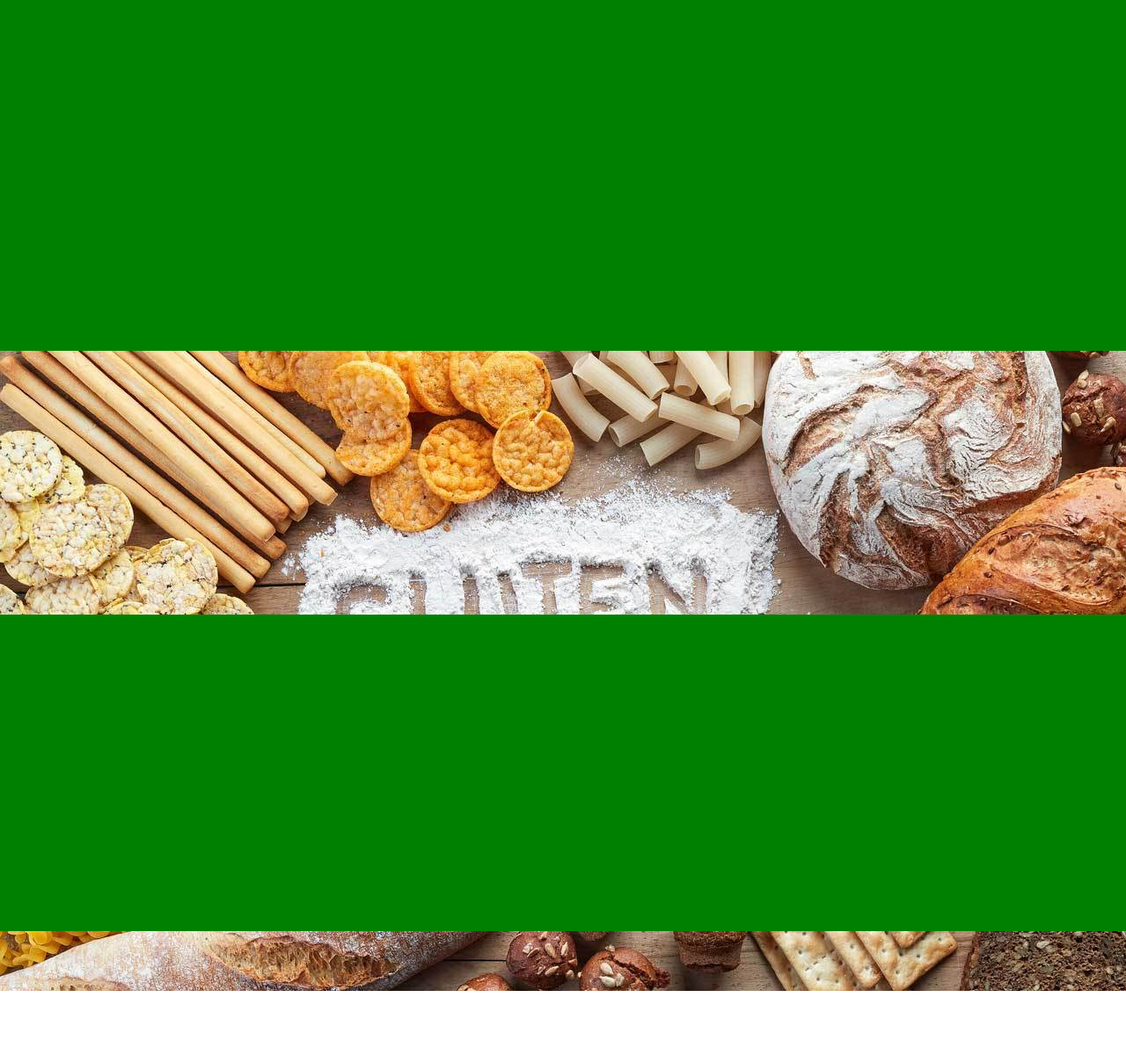
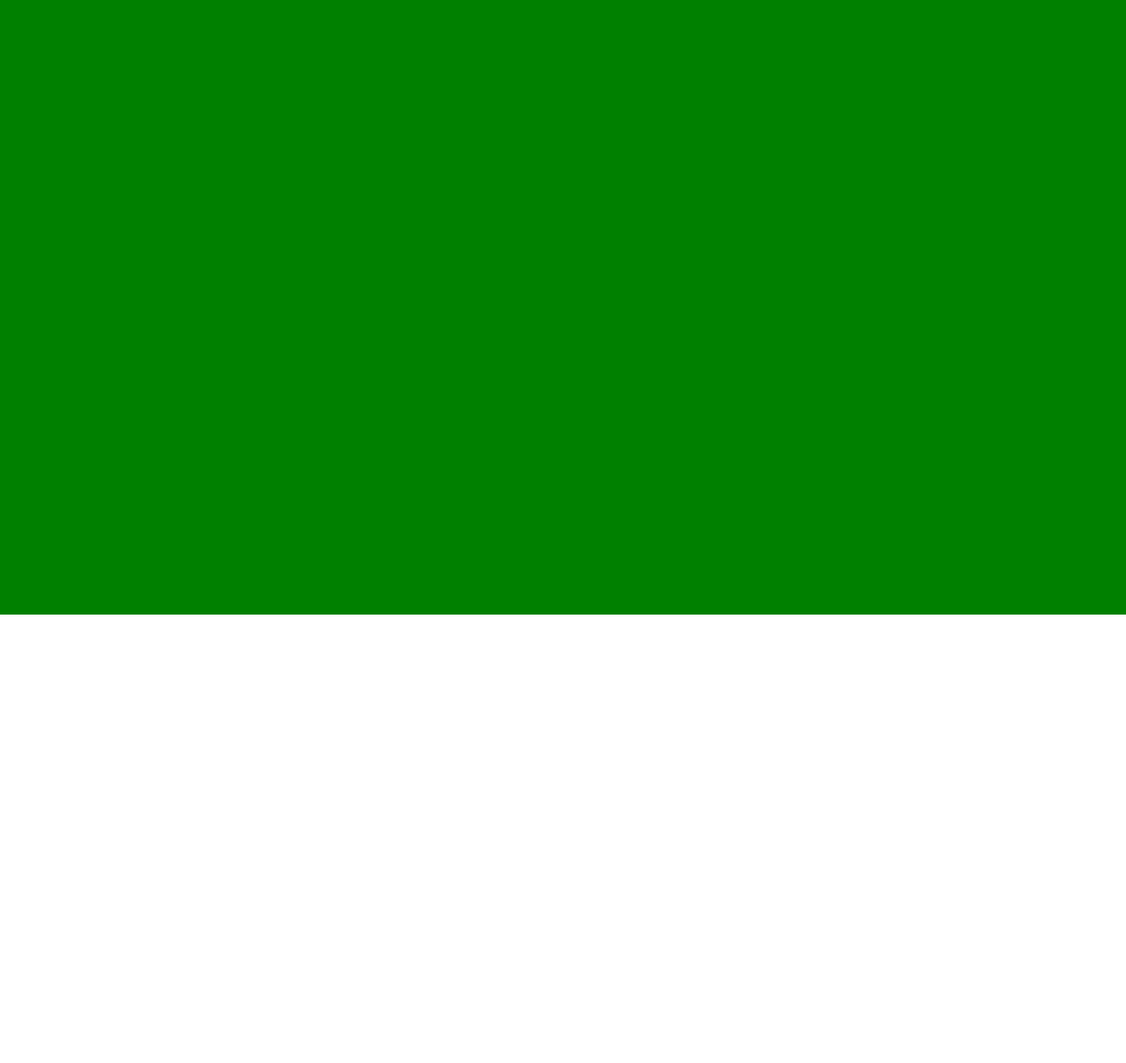
Before and after one commit to lucaslds94/RestOurRanch, a Django app: page / in a window 1280 px wide; the page is wider, and only the part inside the window is pictured. Shown: the part 51-1260 px from the top of that part at 88% size. Run offline with Django 3.2, Linux system fonts and the light colour scheme.

Commit message:
melhorar section 3 (foi comentado)

```diff
--- a/website/templates/home.html
+++ b/website/templates/home.html
@@ -96,19 +96,15 @@
         <div></div>
         <div></div>
     </section>
-
+    <!--
     <section class="section3">
-        <div class="row">
-            <div class="col-md4">
-                <div class="filter-img">
-                    <img src="{%static '/images/img-glutenfree-filter.jpg'%}" alt="">
-                </div>
-            </div>
-            <div class="col-md4"></div>
-            <div class="col-md4"></div>
+        <div class="container">
+            <img class="celiac" src="{%static '/images/img-glutenfree-filter.jpg'%}" alt="">
+            <img class="vegan" src="{%static '/images/img-vegan-filter.jpg'%}" alt="">
+            <img class="vegetarian" src="{%static '/images/img-vegetarian-filter.jpg'%}" alt="">
         </div>
     </section>
-
+    -->
     <footer>
 
     </footer>
```
